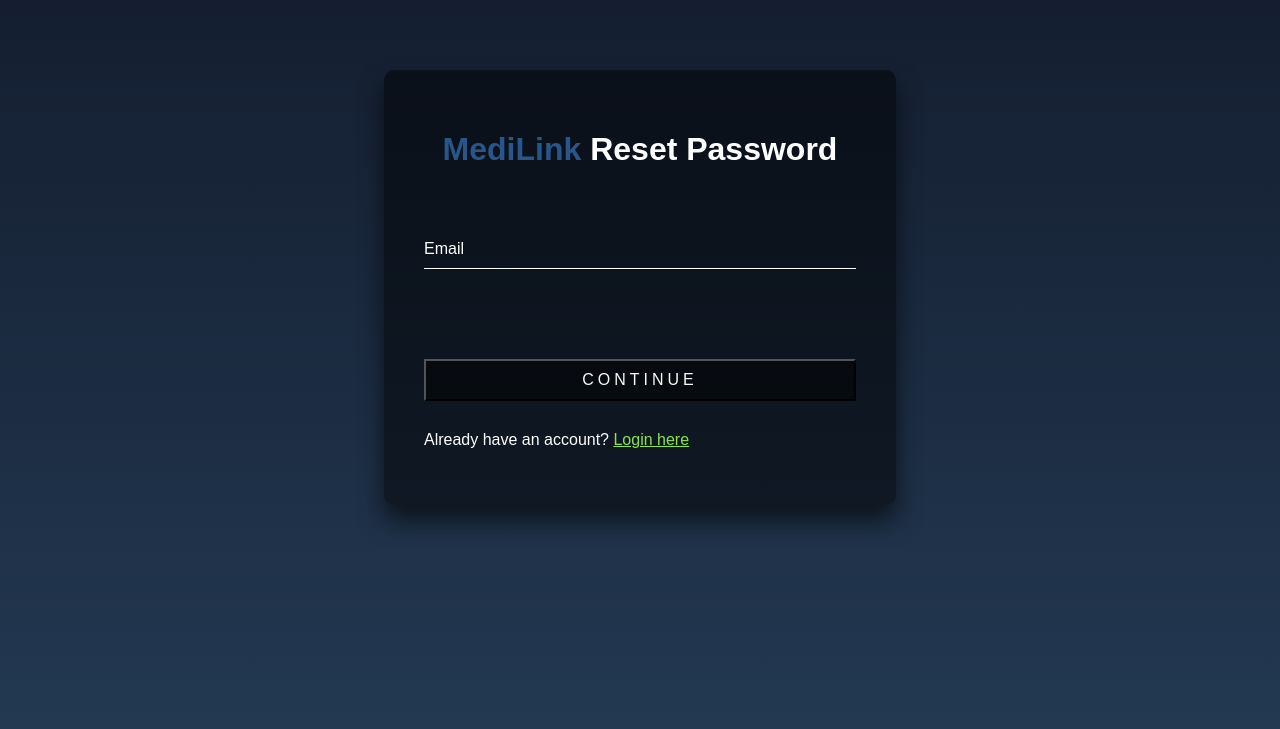
After one commit to gcivil-nyu-org/Wednesday-Fall2023-Team-6, a Django app: page /user/resetPassword/ in a window 1280 px wide. The commit adds this page. Shown: the top 729 px of the page. Run offline with Django 4.2, Linux system fonts and the light colour scheme.

Commit message:
add reset password page

```diff
--- /dev/null
+++ b/MediLink/user/static/user/css/resetPwd.css
@@ -0,0 +1,153 @@
+.form-group {
+    margin-bottom: 20px;
+    background-color: transparent;
+}
+.hidden{
+    display: none;
+}
+#btn_register_user {
+    margin-top: 20px;
+}
+#password_status {
+    color: red;
+}
+
+span {
+    color: #29568a
+}
+
+body {
+    margin: 0;
+    font-family: sans-serif;
+    background: linear-gradient(#141e30, #243b55);
+  }
+
+  .resetPwd-box {
+    margin-left: auto;
+    margin-right: auto;
+    padding: 40px;
+    width: 40%;
+    margin-top: 70px;
+    margin-bottom: 70px;
+    background: rgba(0, 0, 0, 0.5);
+    box-sizing: border-box;
+    box-shadow: 0 15px 25px rgba(0, 0, 0, 0.6);
+    border-radius: 10px;
+  }
+
+  .resetPwd-box h1{
+      color: #fff;
+      padding-bottom: 40px;
+      text-align: center;
+  }
+
+  .form-group {
+    position: relative;
+  }
+
+  .select-transparent {
+    background: transparent; /* Transparent background */
+    color: #fff; /* White text color */
+    border: 1px solid #ced4da; /* Border style */
+    border-radius: 0.25rem; /* Add border-radius for Bootstrap appearance */
+    padding: 0.375rem 0.75rem; /* Add padding for spacing */
+    width: 100%;
+    margin-top: 10px;
+    margin-bottom: 20px;
+    font-size: 17px;
+  }
+
+  /* Style the dropdown arrow (optional) */
+  .select-transparent::-ms-expand {
+    display: none; /* Hide the default arrow on IE/Edge */
+  }
+
+  .select-transparent::after {
+    content: '\25BC'; /* Unicode character for a downward-pointing triangle */
+    position: absolute;
+    top: 50%;
+    right: 10px; /* Adjust the arrow position as needed */
+    transform: translateY(-50%);
+    color: #fff; /* Arrow color */
+  }
+
+  /* Style for focused state */
+  .select-transparent:focus {
+    border-color: #80bdff; /* Modify border color for focused state */
+    outline: 0; /* Remove default outline */
+    box-shadow: none; /* Remove default box-shadow */
+  }
+
+  .select-transparent option {
+    background: #000; /* Background color for unfocused options */
+    color: #fff; /* Text color for unfocused options */
+  }
+
+  .form-group input {
+    width: 100%;
+    padding: 10px 0;
+    font-size: 16px;
+    color: #fff;
+    margin-bottom: 30px;
+    border: none;
+    border-bottom: 1px solid #fff;
+    outline: none;
+    background: transparent;
+  }
+
+  .form-group label:not(.select-label) {
+    position: absolute;
+    top: 0;
+    left: 0;
+    padding: 10px 0;
+    font-size: 16px;
+    color: #fff;
+    pointer-events: none;
+    transition: 0.5s;
+  }
+
+  .select-label {
+    font-size: 12px;
+    color: #8ae44d;
+  }
+
+  .form-group input:focus ~ label,
+  .form-group input:not(:placeholder-shown) ~ label {
+    top: -20px;
+    left: 0;
+    color: #8ae44d;
+    font-size: 12px;
+  }
+
+  button {
+    position: relative;
+    padding: 10px 20px;
+    color: #f9faf7;
+    background-color: rgba(0, 0, 0, 0.5);
+    font-size: 16px;
+    text-decoration: none;
+    text-transform: uppercase;
+    transition: 0.5s;
+    margin-top: 40px;
+    letter-spacing: 4px;
+    width: 100%;
+  }
+
+  button:hover {
+    background: #8ae44d;
+    color: #ffffff;
+    border-radius: 5px;
+    /* box-shadow: 0 0 5px #9cc2c4,
+                  0 0 25px #9ab0b1,
+                  0 0 50px #5f6768,
+                  0 0 100px #262727; */
+  }
+
+  p {
+    color: #fff;
+    margin-top: 30px;
+  }
+
+  .login {
+    color: #8ae44d;
+  }
--- /dev/null
+++ b/MediLink/user/static/user/javascript/resetPwd.js
@@ -0,0 +1,36 @@
+function checkUserDetails() {
+    if(!$("#resetPwdForm")[0].checkValidity()){
+        $("#resetPwdForm")[0].reportValidity();
+        return false;
+    }
+
+    return true;
+}
+
+function checkPassword() {
+
+    if(document.getElementById("password").value.length < 8) {
+        document.getElementById("password_status").textContent = "Password should be atleast 8 characters!";
+        document.getElementById("btn_reset_password").disabled = true;
+        return;
+    }else {
+        document.getElementById("password_status").textContent = " ";
+    }
+
+    if(document.getElementById("confirm-password").value != document.getElementById("password").value) {
+        document.getElementById("password_status").textContent = "Password do not match!";
+        document.getElementById("btn_reset_password").disabled = true;
+        return;
+    }else {
+        document.getElementById("password_status").textContent = " ";
+    }
+
+    document.getElementById("btn_reset_password").disabled = false;
+}
+
+function showPasswordFields() {
+    if(checkUserDetails()) {
+        document.getElementById("user_details_section").classList.add("hidden");
+        document.getElementById("passwordFields").classList.remove("hidden");
+    }
+}
--- /dev/null
+++ b/MediLink/user/templates/user/resetPwd.html
@@ -0,0 +1,40 @@
+{% load static %}
+
+<meta charset="UTF-8">
+<meta name="viewport" content="width=device-width, initial-scale=1.0">
+<title>Reset Password Page</title>
+<link rel="stylesheet" href="{% static 'user/css/resetPwd.css' %}">
+<script src="https://code.jquery.com/jquery-3.3.1.slim.min.js" integrity="sha384-q8i/X+965DzO0rT7abK41JStQIAqVgRVzpbzo5smXKp4YfRvH+8abtTE1Pi6jizo" crossorigin="anonymous"></script>
+<script src="{% static 'user/javascript/resetPwd.js' %}"></script>
+
+<div class="resetPwd-box" id="resetPwd-box">
+    <h1 class="text-center"><span>MediLink</span> Reset Password</h1>
+    <form id="resetPwdForm" method="POST" action="{% url "user:resetPassword" %}">
+        {% csrf_token %}
+        <div id="user_details_section">
+            <div class="form-group">
+                <input type="email" name="user_email" id="email" required placeholder=" ">
+                <label for="email">Email</label>
+            </div>
+            <button type="button" class="btn btn-primary btn-block" onclick="showPasswordFields()">Continue</button>
+            <p>Already have an account? <a href="{% url "user:login" %}" class="login">Login here</a></p>
+        </div>
+
+
+        <div class="hidden" id="passwordFields">
+            <div class="form-group">
+                <input type="password" class="form-control" id="password" name="password" onkeyup="checkPassword()" placeholder=" ">
+                <label for="password">New Password</label>
+            </div>
+            <div class="form-group">
+                <input type="password" class="form-control" id="confirm-password" onkeyup="checkPassword()" placeholder=" ">
+                <label for="confirm-password">Confirm New Password</label>
+            </div>
+            <label id="password_status"> </label>
+            <div class="form-group">
+                <button type="submit" class="btn btn-primary btn-block" disabled id="btn_reset_password">Reset Password</button>
+            </div>
+        </div>
+
+    </form>
+</div>
--- a/MediLink/user/urls.py
+++ b/MediLink/user/urls.py
@@ -4,5 +4,6 @@ from . import views
 app_name = 'user'
 urlpatterns = [
     path('registration/', views.register, name='user_registration'),
-    path('login/', views.LoginView, name='login'),
+    path('login/', views.loginView, name='login'),
+    path('resetPassword/', views.restPwdView, name='resetPassword'),
 ]
--- a/MediLink/user/views.py
+++ b/MediLink/user/views.py
@@ -3,8 +3,12 @@ from django.http import HttpResponseRedirect
 from django.urls import reverse
 
 
-def LoginView(request):
+def loginView(request):
     template_name = 'user/login.html'
+    return render(request, template_name)
+
+def restPwdView(request):
+    template_name = 'user/resetPwd.html'
     return render(request, template_name)
 
 def register(request):
```
Also changed, not shown: MediLink/user/static/user/javascript/login.js (added, +54 -0 lines), MediLink/user/templates/user/login.html (+7 -5 lines), MediLink/user/static/user/css/login.css (line endings or trailing spaces).
